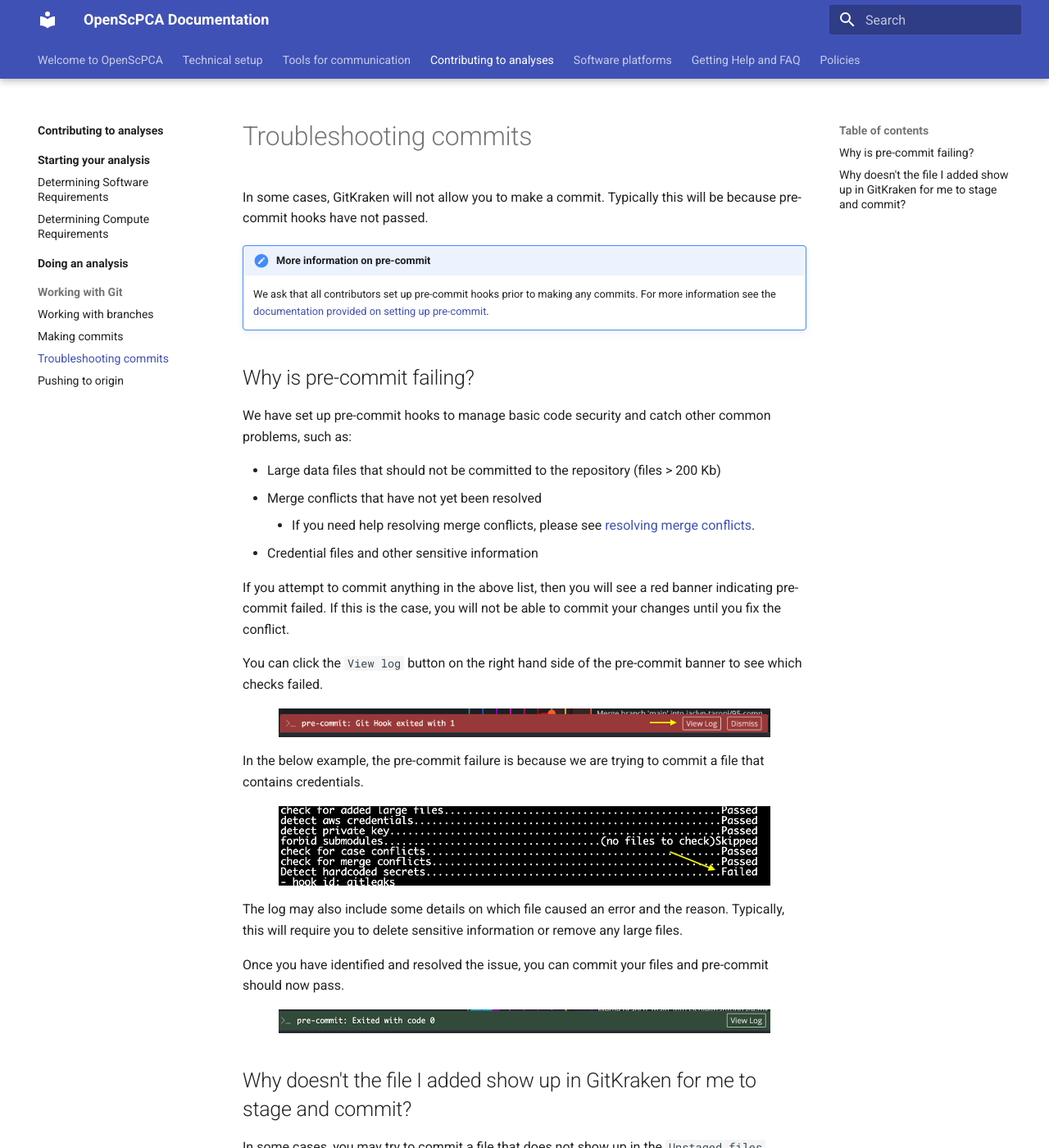
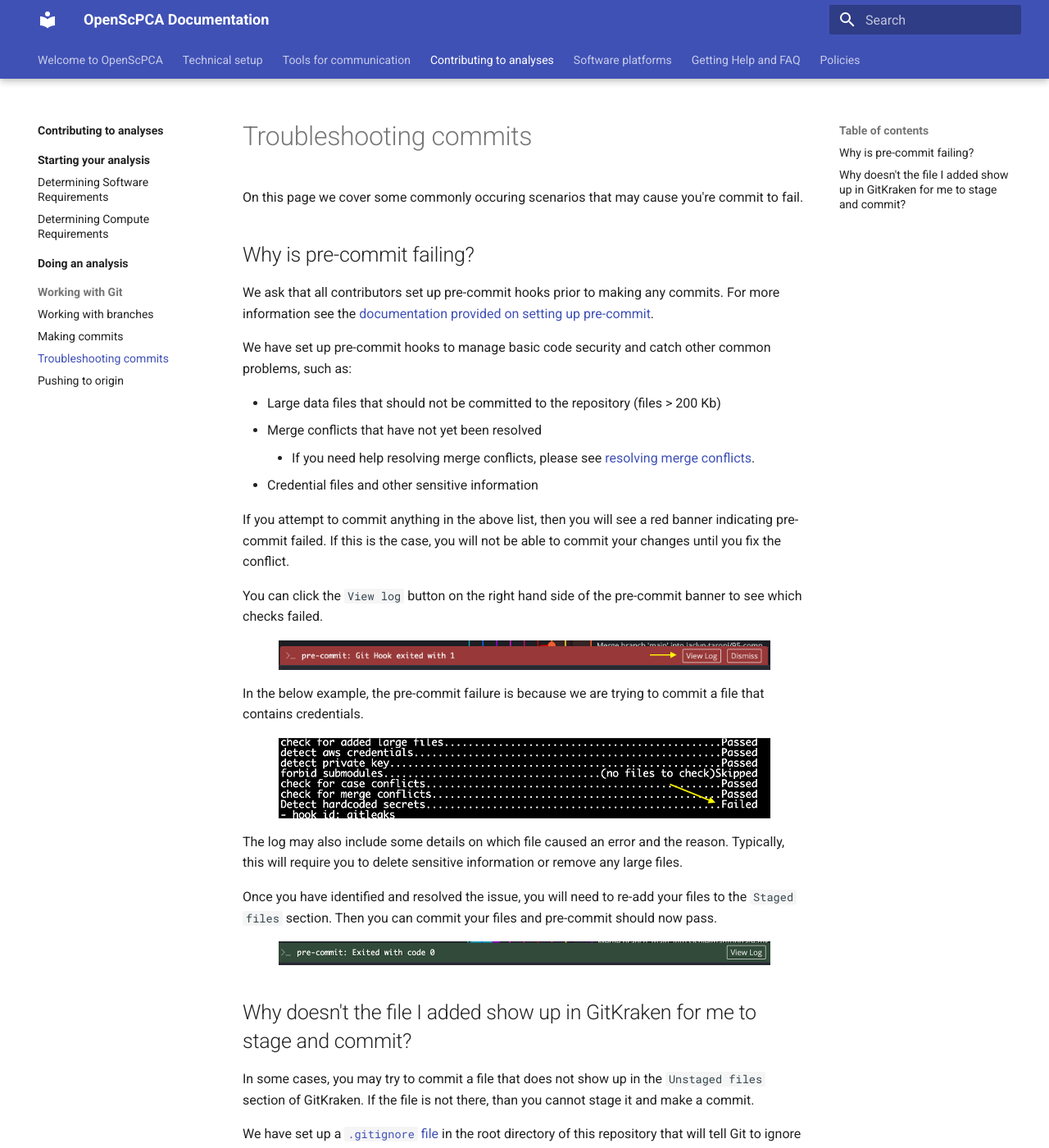
Before and after one commit to AlexsLemonade/OpenScPCA-analysis, an MkDocs documentation site: the page built from docs/contributing-to-analyses/working-with-git/troubleshooting-commits.md, in a window 1280 px wide and 1400 px high. Shown: the whole window at 82% size. Built offline with MkDocs 1.6.1 and Material for MkDocs 9.7.7, drawn with Linux system fonts in a browser that asks for light colours.

Commit message:
some reorganizing

```diff
--- a/docs/contributing-to-analyses/working-with-git/troubleshooting-commits.md
+++ b/docs/contributing-to-analyses/working-with-git/troubleshooting-commits.md
@@ -1,16 +1,14 @@
 # Troubleshooting commits
 
-In some cases, GitKraken will not allow you to make a commit.
-Typically this will be because pre-commit hooks have not passed.
-
-!!!note "More information on pre-commit"
-
-    We ask that all contributors set up pre-commit hooks prior to making any commits.
-    For more information see the [documentation provided on setting up pre-commit](../../technical-setup/setup-precommit.md).
+On this page we cover some commonly occuring scenarios that may cause you're commit to fail.
 
 ## Why is pre-commit failing?
 
+We ask that all contributors set up pre-commit hooks prior to making any commits.
+For more information see the [documentation provided on setting up pre-commit](../../technical-setup/setup-precommit.md).
+
 We have set up pre-commit hooks to manage basic code security and catch other common problems, such as:
+
 
 - Large data files that should not be committed to the repository (files > 200 Kb)
 - Merge conflicts that have not yet been resolved
@@ -35,7 +33,8 @@
 The log may also include some details on which file caused an error and the reason.
 Typically, this will require you to delete sensitive information or remove any large files.
 
-Once you have identified and resolved the issue, you can commit your files and pre-commit should now pass.
+Once you have identified and resolved the issue, you will need to re-add your files to the `Staged files` section.
+Then you can commit your files and pre-commit should now pass.
 
 <figure markdown="span">
     ![Pre-commit pass](../../img/making-commits-5.png){width="600"}
```
